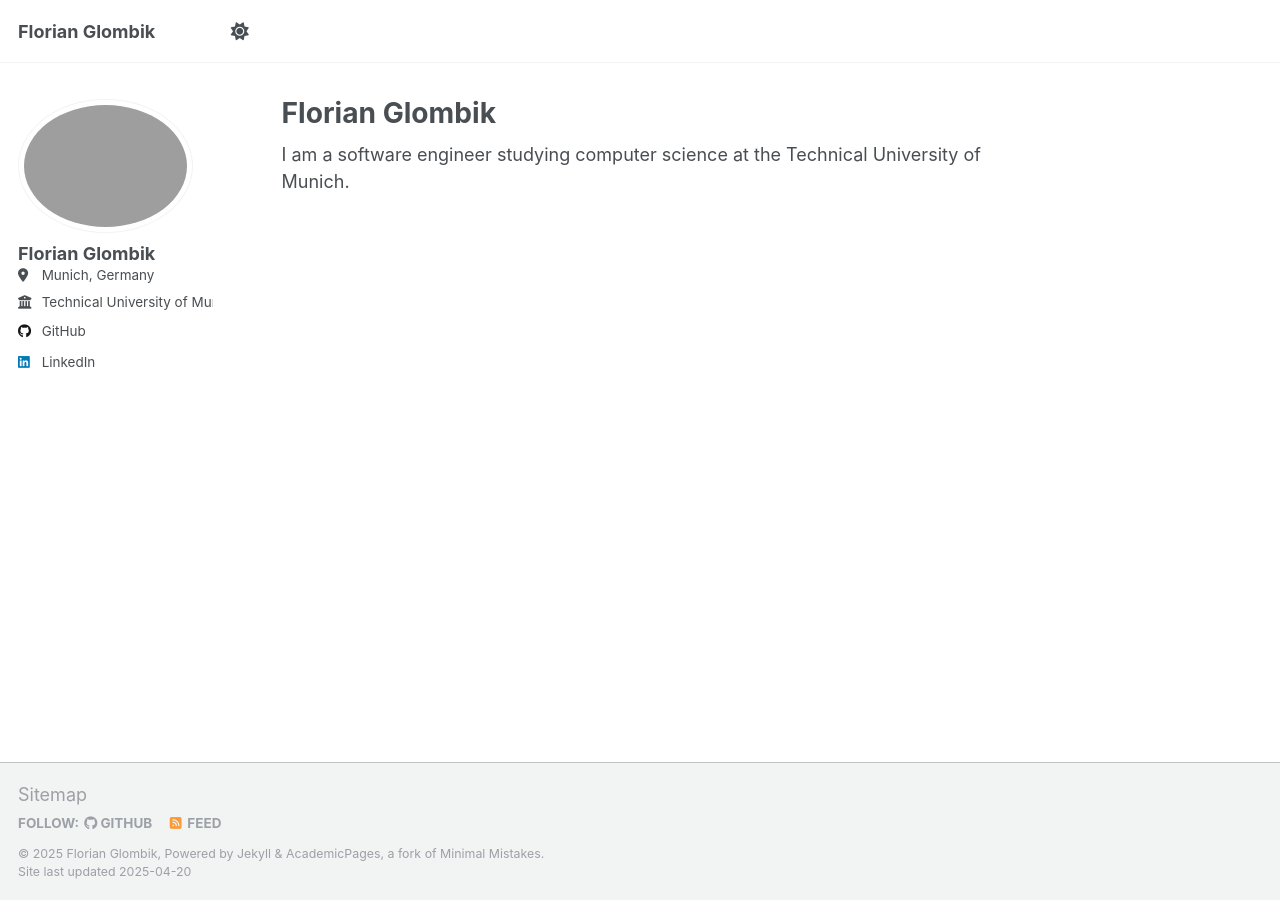
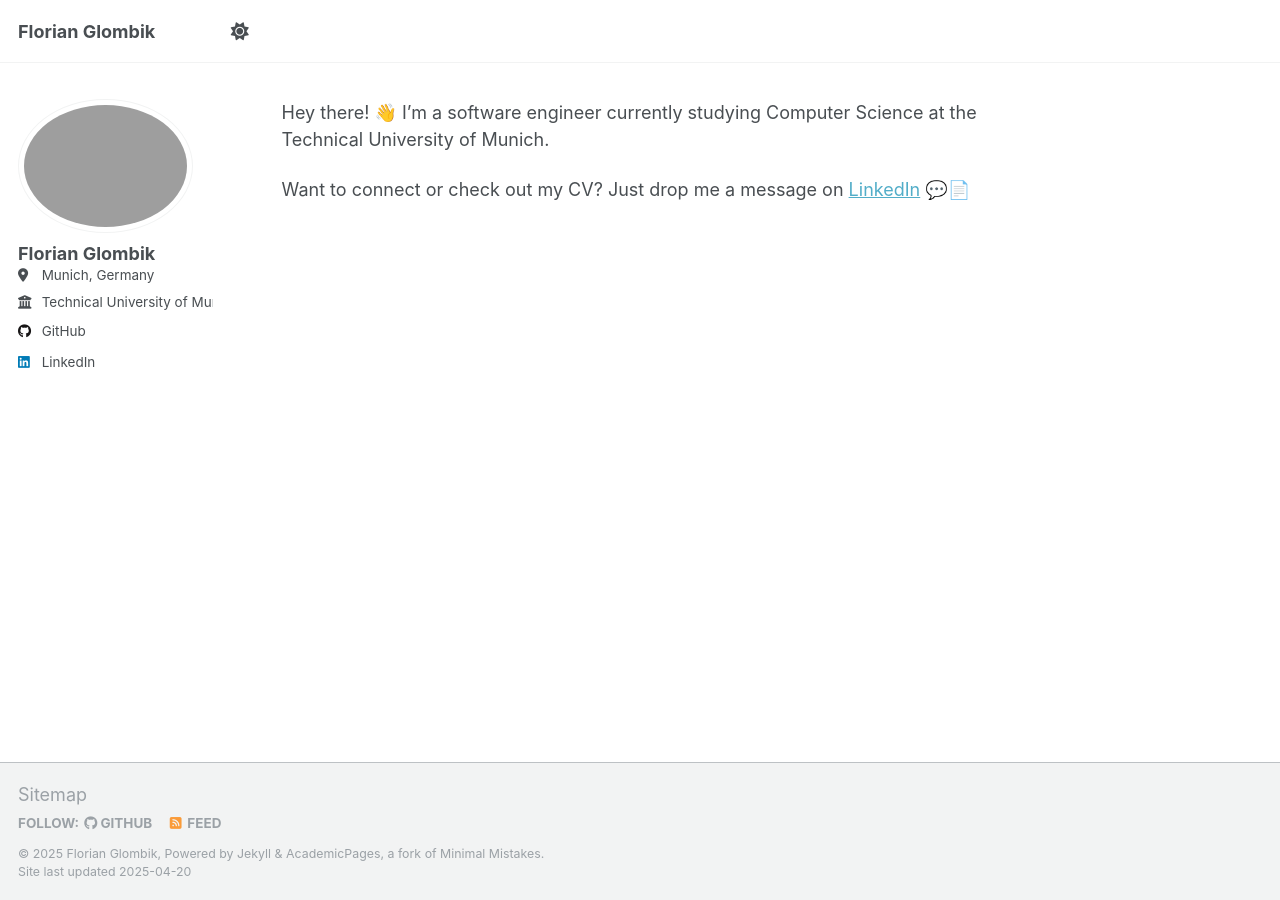
Before and after one commit to florian-glombik/florian-glombik.github.io, a Jekyll site: the page built from _pages/about.md, in a window 1280 px wide. Built offline with Jekyll 4.4.1, drawn with Linux system fonts in a browser that asks for light colours.

Commit message:
Add at least little information to about page

```diff
--- a/_pages/about.md
+++ b/_pages/about.md
@@ -1,10 +1,12 @@
 ---
 permalink: /
-title: "Florian Glombik"
 author_profile: true
 redirect_from:
   - /about/
   - /about.html
 ---
 
-I am a software engineer studying computer science at the Technical University of Munich.
+Hey there! 👋
+I’m a software engineer currently studying Computer Science at the Technical University of Munich.
+
+Want to connect or check out my CV? Just drop me a message on [LinkedIn](https://www.linkedin.com/in/florian-glombik/) 💬📄
```
